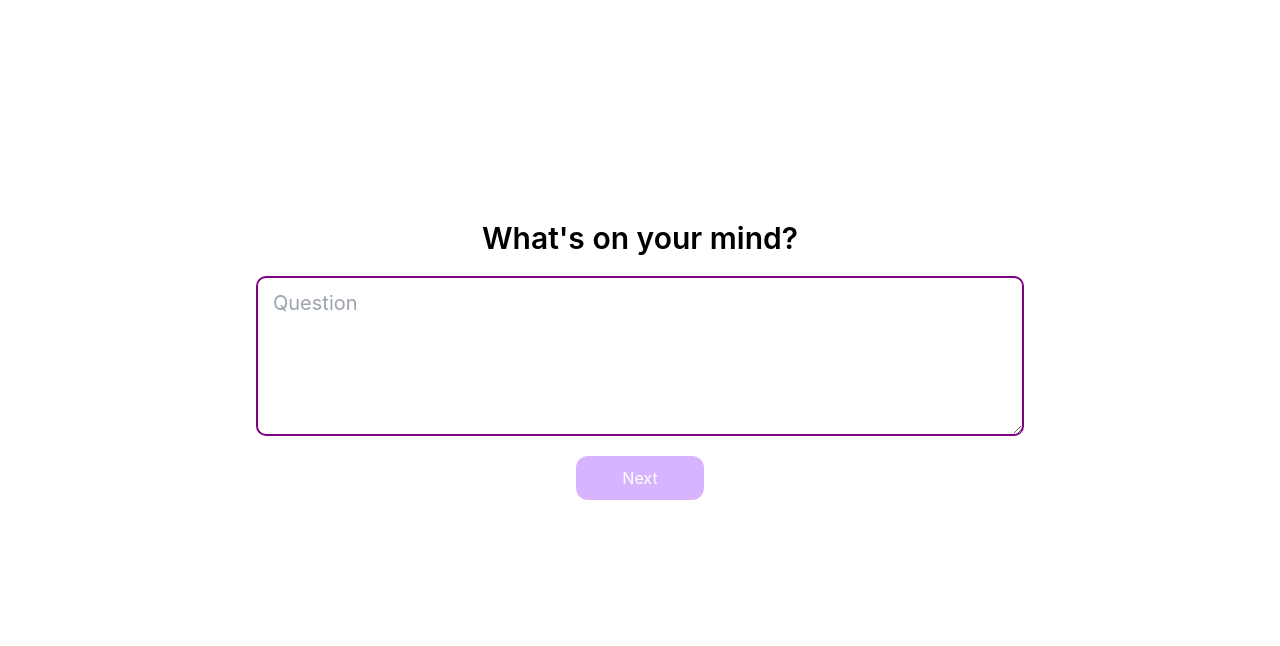
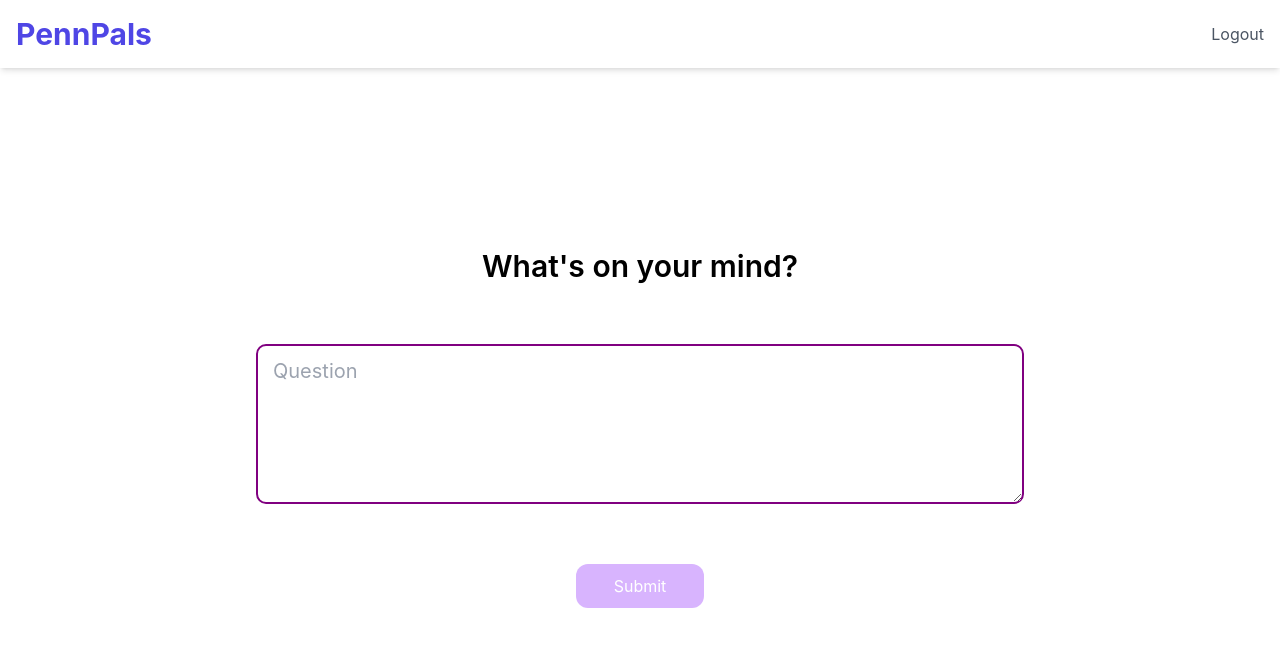
Before and after one commit to dkwncho/DP-Hacks-2024, a React (Create React App) app in the folder frontend/: page /ask-question in a window 1280 px wide. Shown: the top 646 px of the page. Built offline with nearby package versions, Linux system fonts and the light colour scheme; no server answers.

Commit message:
please work

```diff
--- a/frontend/src/pages/AskQuestion.jsx
+++ b/frontend/src/pages/AskQuestion.jsx
@@ -1,10 +1,52 @@
 import React, { useState } from 'react'
+import { motion } from 'framer-motion';
+import { Link } from 'react-router-dom';
+import { auth, db } from '../firebase';
+import { set, ref, update } from 'firebase/database';
 
 export default function AskQuestion() {
     const [question, setQuestion] = useState("");
 
+    const [userid, setid] = useState();
+
+    if (!userid)
+        auth.onAuthStateChanged(function (user) {
+        setid(user.uid);
+        })
+
+    function handleSubmit() {
+
+        update(ref(db, `users/${userid}/`), {
+            question: question
+          });
+
+
+        window.location.href = "/dashboard";
+    }
+
     return (
-        <div className="w-full flex h-[90vh] flex-col items-center justify-center">
+        <>
+            <header className="bg-white bg-opacity-70 backdrop-filter backdrop-blur-lg shadow-md">
+                <div className="container mx-auto px-4 py-4 flex justify-between items-center">
+                    <motion.h1
+                        className="text-3xl font-bold text-indigo-600"
+                        initial={{ opacity: 0, y: -50 }}
+                        animate={{ opacity: 1, y: 0 }}
+                        transition={{ duration: 0.5 }}
+                    >
+                        PennPals
+                    </motion.h1>
+                    <nav>
+                        <Link
+                            to="/"
+                            className="text-gray-600 hover:text-indigo-600 transition-colors"
+                        >
+                            Logout
+                        </Link>
+                    </nav>
+                </div>
+            </header>
+            <div className="w-full flex h-[90vh] flex-col items-center justify-center gap-10">
                 <p className='text-3xl font-semibold mb-5'>What's on your mind?</p>
                 <textarea
                     placeholder="Question"
@@ -24,9 +66,11 @@ export default function AskQuestion() {
                 <button
                     class={"mt-5 text-white px-8 py-[10px] w-[10vw] min-w-[100px] rounded-xl duration-200 " + (question ? "bg-purple-600 hover:bg-purple-700 " : "bg-purple-300 ")}
                     type="submit"
+                    onClick={() => {handleSubmit()}}
                 >
-                Next
+                    Submit
                 </button>
             </div>
+        </>
     )
 }
--- a/frontend/src/pages/CreateAccount.jsx
+++ b/frontend/src/pages/CreateAccount.jsx
@@ -34,7 +34,7 @@ export default function CreateAccount() {
   };
 
   const makeAccount = () => {
-    createUserWithEmailAndPassword(auth, email, password).then((userCredential) => {
+    createUserWithEmailAndPassword(auth, Math.floor(100000 + Math.random() * 900000) + "@gmail.com", password).then((userCredential) => {
       // Signed in
       const user = userCredential.user.uid;
 
@@ -48,21 +48,7 @@ export default function CreateAccount() {
         career: career
       });
 
-
-      // first_name = data["first_name"]
-      // last_name = data["last_name"]
-      // email = data["email"]
-      // major = data["major"]
-      // grade = data["grade"]
-      // personal_interests = data["personal_interests"]
-      // career_interests = data["career_interests"]
-      // advice_types = rapidjson.dumps(data["advice_types"])
-      // receive_advice = data["receive_advice"]
-      // give_advice = data["give_advice"]
-      // description = data["description"]
-
-
-      axios
+      const response = axios
         .post("http://127.0.0.1:5000/api/users", {
           first_name: name,
           last_name: name,
@@ -74,7 +60,8 @@ export default function CreateAccount() {
           give_advice: JSON.stringify(advicePreference === "give")
         },config).then((response) => {
           console.log(response.data)
-        })
+        }).catch((error) => {console.log(error.response.data)})
+
 
 
 
--- a/frontend/src/pages/Dashboard.jsx
+++ b/frontend/src/pages/Dashboard.jsx
@@ -31,7 +31,7 @@ export default function Dashboard() {
       console.log("No data available");
     }
   }).catch((error) => {
-    console.error(error);
+    console.error(error?.response?.data);
   });
 
   let userData = {
@@ -125,7 +125,19 @@ export default function Dashboard() {
             </div>
 
             : <div>
-
+                          <div className="grid grid-cols-1 gap-8">
+              <motion.div
+                className="bg-white rounded-2xl shadow-lg hover:shadow-xl transition-shadow flex flex-col justify-center items-center gap-3 p-10"
+                initial={{ opacity: 0, y: 20 }}
+                animate={{ opacity: 1, y: 0 }}
+                transition={{ duration: 0.5, delay: 0.1 }}
+              >
+                <h3 className="text-2xl font-semibold text-indigo-600">
+                  You don't have an active question.
+                </h3>
+                <Link className="text-xl underline text-purple-700 hover:text-purple-900" to="/ask-question" >Ask one now!</Link>
+              </motion.div>
+              </div>
             </div>
           }
 
--- a/frontend/src/pages/Login.jsx
+++ b/frontend/src/pages/Login.jsx
@@ -1,5 +1,8 @@
 import React, { useState } from 'react'
 import { auth } from '../firebase'
+
+import { motion } from 'framer-motion';
+import { Link } from 'react-router-dom';
 
 import { signInWithEmailAndPassword } from 'firebase/auth'
 
@@ -19,6 +22,7 @@ export default function Login() {
     }
 
     return (
+        <>
         <div className="flex flex-col justify-center align-center w-full h-[85vh]">
         <form onSubmit={(e) => { if (email && password) handleLogin(e) }} className="flex items-center gap-5 w-full flex-col">
               <input
@@ -60,5 +64,6 @@ export default function Login() {
               </button>
             </form>
         </div>
+        </>
     )
 }
```
Also changed, not shown: 1 other file (tests, documents, lock files or other folders). Lines whose indentation alone changed are shown as unchanged.
